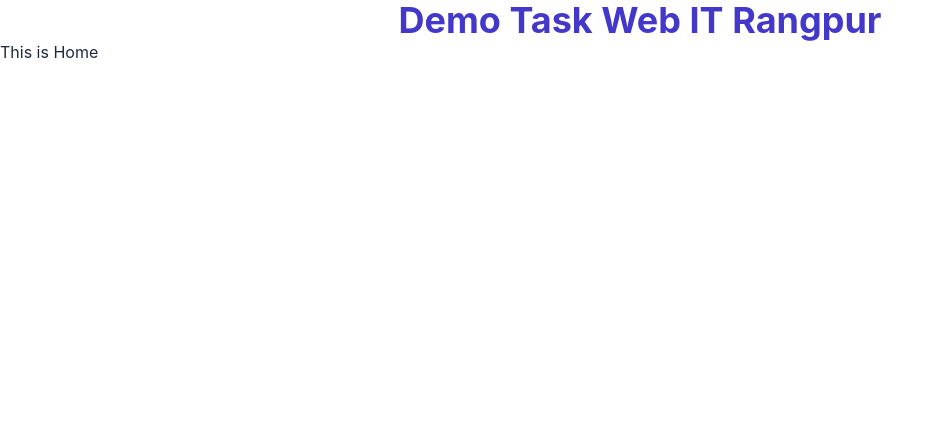
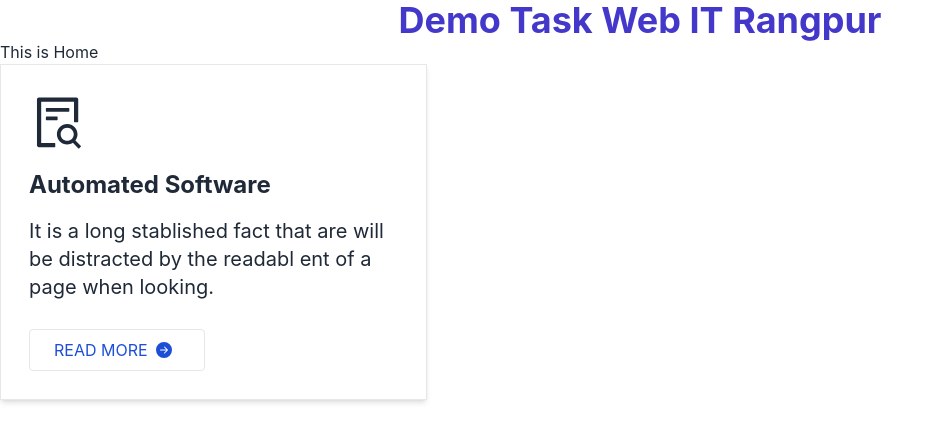
Before and after one commit to NAIMKHAN3/Demo-Task-Web-IT-Rangpur, a React (Create React App) app: page / in a window 1280 px wide. Shown: the top 442 px of the page, without its empty margins (0-944 px from the left). Built offline with nearby package versions, Linux system fonts and the light colour scheme.

Commit message:
service card added

```diff
--- a/package.json
+++ b/package.json
@@ -9,6 +9,7 @@
     "daisyui": "^2.51.4",
     "react": "^18.2.0",
     "react-dom": "^18.2.0",
+    "react-icons": "^4.8.0",
     "react-scripts": "5.0.1",
     "web-vitals": "^2.1.4"
   },
--- /dev/null
+++ b/public/demotask.json
@@ -0,0 +1,38 @@
+[
+    {
+        "_id": 1,
+        "name": "Automated Software",
+        "details": "It is a long stablished fact that are will be distracted by the readabl ent of a page when looking.",
+        "icon": "<AiOutlineFileSearch></AiOutlineFileSearch>"
+    },
+    {
+        "_id": 2,
+        "name": "IT Consultancy",
+        "details": "It is a long stablished fact that are will be distracted by the readabl ent of a page when looking.",
+        "icon": ""
+    },
+    {
+        "_id": 3,
+        "name": "Marketing Strategy",
+        "details": "It is a long stablished fact that are will be distracted by the readabl ent of a page when looking.",
+        "icon": ""
+    },
+    {
+        "_id": 4,
+        "name": "Data Structuring",
+        "details": "It is a long stablished fact that are will be distracted by the readabl ent of a page when looking.",
+        "icon": ""
+    },
+    {
+        "_id": 5,
+        "name": "Managed IT Services",
+        "details": "It is a long stablished fact that are will be distracted by the readabl ent of a page when looking.",
+        "icon": ""
+    },
+    {
+        "_id": 6,
+        "name": "Software Development",
+        "details": "It is a long stablished fact that are will be distracted by the readabl ent of a page when looking.",
+        "icon": ""
+    }
+]
--- a/src/Pages/Home.js
+++ b/src/Pages/Home.js
@@ -1,9 +1,11 @@
 import React from 'react';
+import Services from './Services/Services';
 
 const Home = () => {
     return (
         <div>
             This is Home
+            <Services></Services>
         </div>
     );
 };
--- /dev/null
+++ b/src/Pages/Services/ServiceCard.js
@@ -0,0 +1,16 @@
+import React from 'react';
+import { BsArrowRightCircleFill } from "react-icons/bs";
+import { AiOutlineFileSearch } from "react-icons/ai";
+
+const ServiceCard = ({ service }) => {
+    return (
+        <div className='mx-auto shadow-md bg-white p-7 border'>
+            <span>{service.icon}</span>
+            <h1 className='text-2xl font-bold'>{service.name}</h1>
+            <p className='text-xl my-7'>{service.details}</p>
+            <button className='border rounded text-s py-2 px-6 text-blue-700 flex justify-center items-center'>READ MORE <span className='mx-2 text-blue-700'><BsArrowRightCircleFill></BsArrowRightCircleFill></span></button>
+        </div>
+    );
+};
+
+export default ServiceCard;
--- /dev/null
+++ b/src/Pages/Services/Services.js
@@ -0,0 +1,29 @@
+import React, { useEffect, useState } from 'react';
+import ServiceCard from './ServiceCard';
+import { BsArrowRightCircleFill } from "react-icons/bs";
+import { AiOutlineFileSearch } from "react-icons/ai";
+
+const Services = () => {
+    const [services, setServices] = useState([])
+    useEffect(() => {
+        fetch("demotask.json")
+            .then(res => res.json())
+            .then(data => setServices(data))
+    }, [])
+    console.log(services)
+    return (
+        <div className='grid grid-cols-1 md:grid-cols-2 lg:grid-cols-3 mx-auto max-w-7xl'>
+            {/* {
+                services.map(service => <ServiceCard key={service._id} service={service}></ServiceCard>)
+            } */}
+            <div className='mx-auto shadow-md bg-white p-7 border'>
+                <span className='text-6xl'><AiOutlineFileSearch></AiOutlineFileSearch></span>
+                <h1 className='text-2xl font-bold my-4'>Automated Software</h1>
+                <p className='text-xl mb-7'>It is a long stablished fact that are will be distracted by the readabl ent of a page when looking.</p>
+                <button className='border rounded text-s py-2 px-6 text-blue-700 flex justify-center items-center'>READ MORE <span className='mx-2 text-blue-700'><BsArrowRightCircleFill></BsArrowRightCircleFill></span></button>
+            </div>
+        </div>
+    );
+};
+
+export default Services;
```
Also changed, not shown: 1 other file (tests, documents, lock files or other folders).
